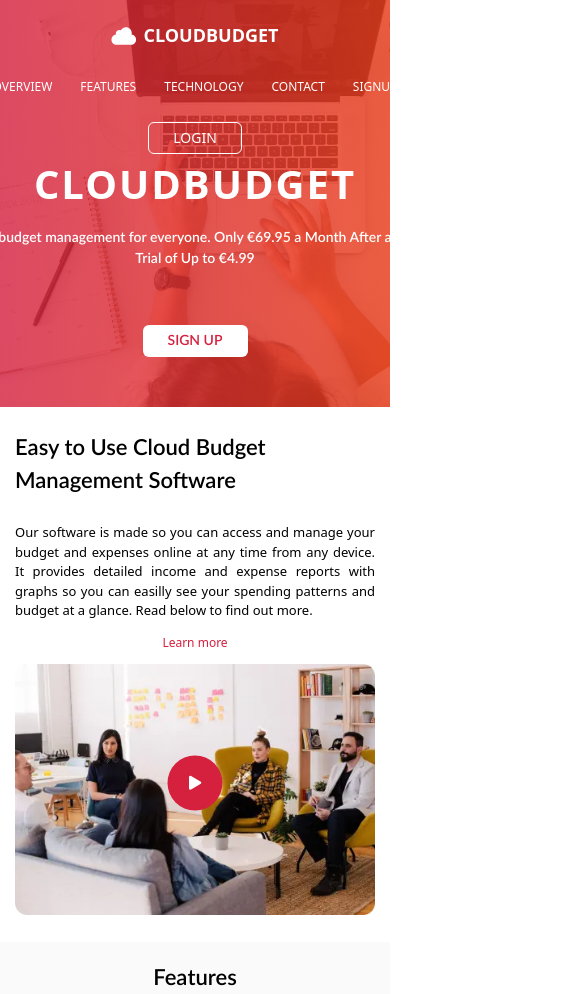
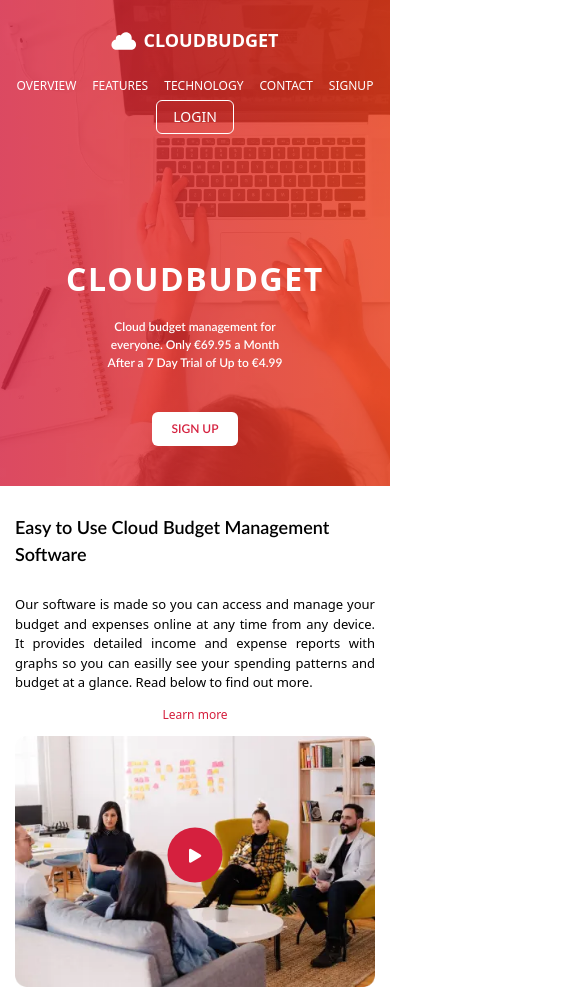
Before and after one commit to vadimness/Cloud-budget, a plain HTML site: page index.html in a window 390 px wide. Shown: the top 994 px of the page, 585 px wide, since content can reach past the window. Drawn offline with nearby package versions, Linux system fonts and the light colour scheme; a web font is replaced by a local one.

Commit message:
Update style.css

```diff
--- a/css/style.css
+++ b/css/style.css
@@ -1,4 +1,3 @@
-
 /* latin-ext */
 @font-face {
   font-family: "Lato";
@@ -966,7 +965,7 @@ padding-bottom: 90px;
   }
   /* Footer */
   .footer {
-    padding: 25px 0 25px;
+    padding: 50px 0 50px;
   }
   .footer-details{
     flex-wrap: wrap;
@@ -983,12 +982,6 @@ padding-bottom: 90px;
   .copyright {
     margin: auto;
   }
-  .container {
-    max-width: 540px;
-  }
-  ul.nav {
-    font-size: 12px;
-  }
 }
 
 /* X-Small devices (portrait phones, less than 576px) */
@@ -999,32 +992,33 @@ padding: 0 15px;
 }
 /* Header */
 .header {
-padding: 25px 0;
+padding: 30px 0;
 }
-.logo {
-padding-bottom: 5px;
-}
-.btn {
-padding: 8px 24px;
-margin-top: 15px;
+.nav a{
+  padding: 8px 8px;
+  font-size: 12px;
 }
 .hero {
-padding-top: 160px;
-padding-bottom: 50px;
+padding-bottom: 40px;
 }
 .hero-title {
-  font-size: 40px;
+  font-size: 32px;
 }
 .hero-text {
-font-size: 14px;
+font-size: 12px;
+width: 50%;
 margin-top: 20px;
+}
+.hero-btn{
+padding: 10px 18px;
+font-size: 12px;
 }
 /* About */
 .about {
-padding: 25px 0;
+padding: 30px 0;
 }
 .about-text-title {
-font-size:22px;
+font-size: 18px;
 }
 .video-content {
 width: 100%;
@@ -1033,6 +1027,8 @@ width: 100%;
 .section-title{
 font-size: 22px;
 }
+.img {
+  width: 100%;}
 /* Application */
 
 .app-text-title {
@@ -1046,14 +1042,29 @@ padding-top: 25px;
 }
 /* Technology */
 .numbers {
-  font-size: 60px;
+  font-size: 80px;
 }
 .technology-title {
 font-size: 16px;
 }
+.technology-content {
+width: 100%;
+justify-content: center;
+}
 .technology-img {
   width: 34px;
   height: 34px;
+}
+.technology-text{
+  width: 50%;
+}
+/* Application */
+.swiper-container.app-slider {
+width: 100%;
+}
+/* Form */
+.short-field {
+  width: 100%;
 }
 /* Footer */
 .footer-title {
```
